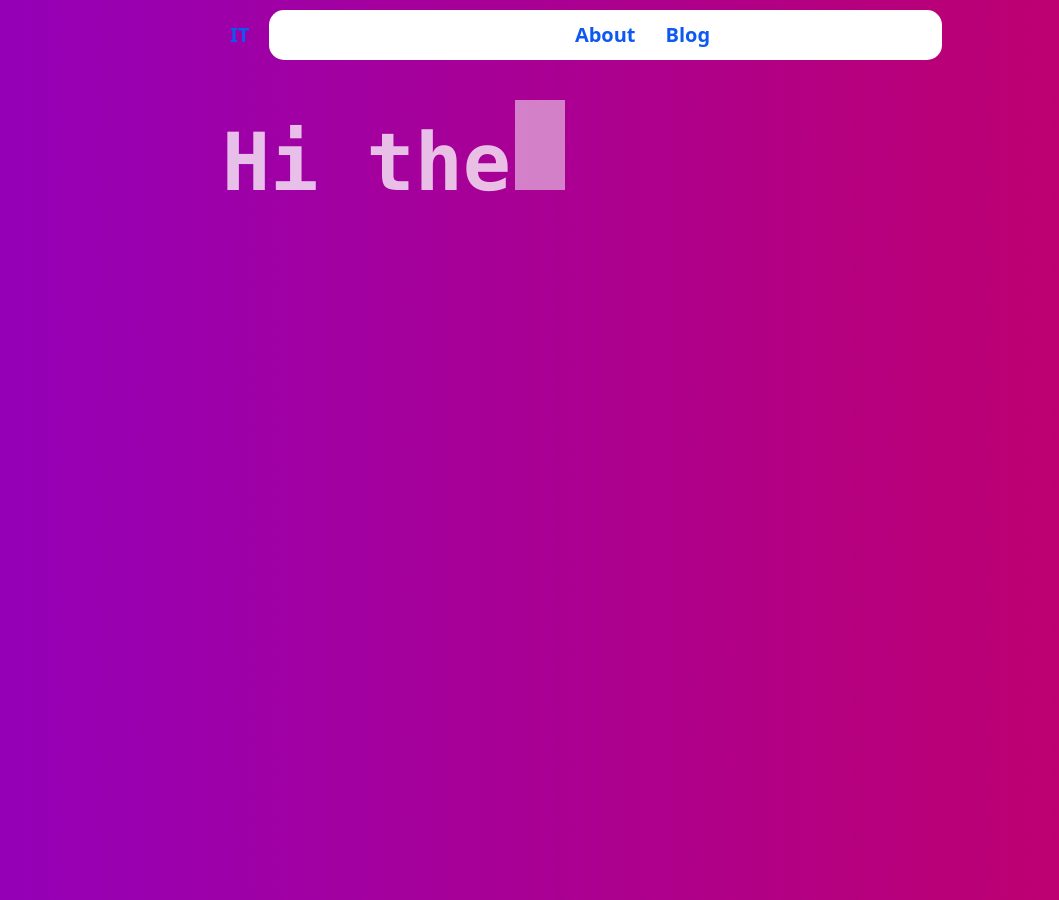
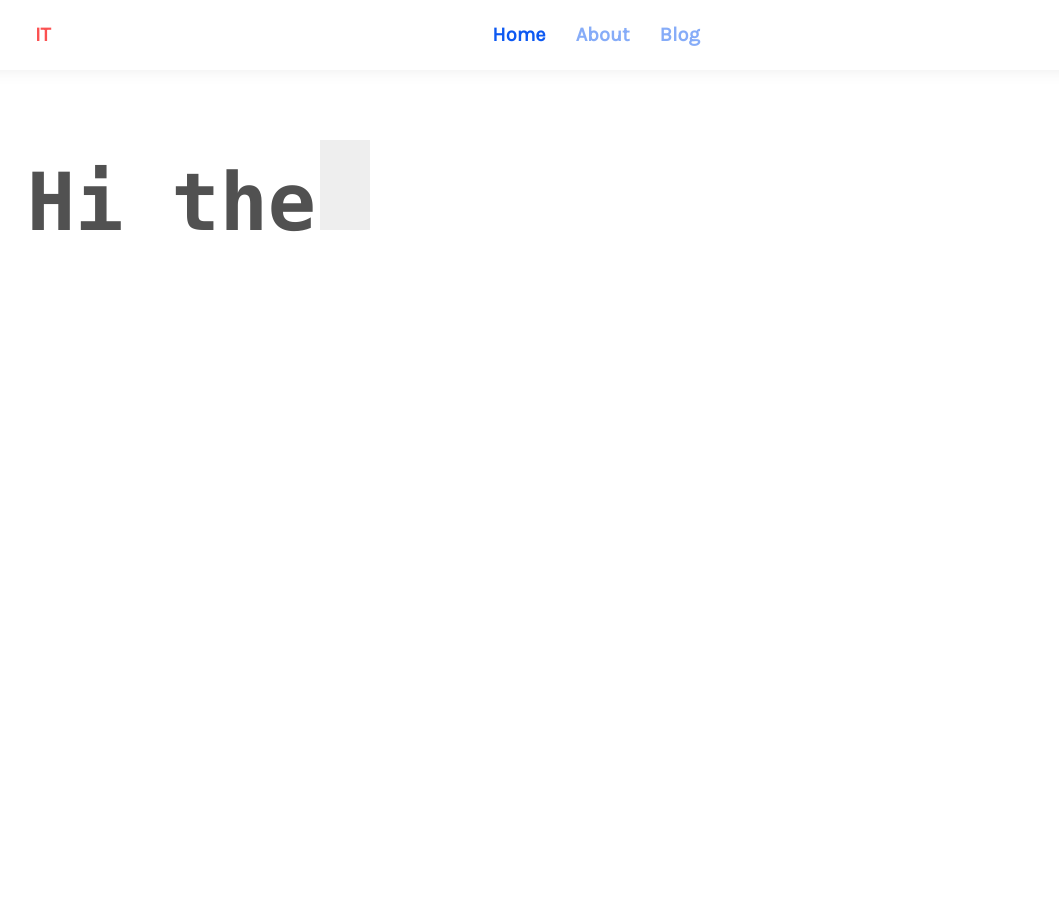
Before and after one commit to I7T5/i7t5.github.io-v1, a Jekyll site: the page built from docs/index.html, in a window 1280 px wide. Shown: the whole page, without its empty margins (58-1117 px from the left). Built offline with Jekyll 4.4.1, drawn with Linux system fonts in a browser that asks for light colours; some web fonts are replaced.

Commit message:
modified:   docs/_layouts/home.html 	modified:   docs/assets/css/home.css 	modified:   docs/assets/css/lanyon.css 	modified:   docs/assets/css/poole.css

```diff
--- a/docs/_layouts/home.html
+++ b/docs/_layouts/home.html
@@ -1,8 +1,10 @@
 <!DOCTYPE html>
-<html lang="en-us" class="animated-rnb-gradient">
+<html lang="en-us">
 
   {% include head.html %}
 
   {{ content }}
 
+
+
 </html>
--- a/docs/assets/css/home.css
+++ b/docs/assets/css/home.css
@@ -81,6 +81,8 @@
 .typing-container {
   display: flex;
   place-content: top left;
+  margin-top: 2rem;
+  margin-bottom: 2rem;
 }
 @media (max-width: 576px) {
   .typing-container {
@@ -107,9 +109,14 @@
   display: inline-block;
   width: 2.5rem;
   height: 4.5rem;
-  background-color: rgba(255, 255, 255, .5);
+  background-color: #0001;
   margin-left: 4px;
   animation: blink .6s linear infinite alternate;
+}
+@media (prefers-color-scheme: dark) {
+  .typing-cursor {
+    background-color: #fff2;
+  }
 }
 .typing-cursor.typing {
   animation: none;
--- a/docs/assets/css/lanyon.css
+++ b/docs/assets/css/lanyon.css
@@ -169,16 +169,16 @@
  * Center the page content.
  */
 
-.container {
+.container.content {
   max-width: 28rem;
 }
 @media (min-width: 38em) {
-  .container {
+  .container.content {
     max-width: 32rem;
   }
 }
 @media (min-width: 56em) {
-  .container {
+  .container.content {
     max-width: 38rem;
   }
 }
@@ -245,7 +245,7 @@
   --bs-navbar-toggler-focus-width: 0;
   --bs-navbar-toggler-transition: 0;
   background-color: var(--bs-body-bg);
-  box-shadow: 0 5px 15px rgba(0,0,0,.05);
+  box-shadow: 0 -10px 25px #0003;
 }
 .navbar .navbar-brand {
   font-size: 1rem;
@@ -261,7 +261,7 @@
 .navbar-collapse {
   border-radius: .75rem;
   background-color: var(--bs-body-bg);
-  box-shadow: 0 0 3.125rem rgba(0,0,0,.1);
+  /* box-shadow: 0 0 3.125rem rgba(0,0,0,.1); */
   padding-left: .5rem;
 }
 @media (min-width: 992px) {
@@ -273,7 +273,6 @@
 }
 .navbar-nav.mx-auto {
   padding-right: 15.5px;
-
 }
 .nav-item {
   padding: 0 .25rem;
@@ -877,6 +876,10 @@
     color: #fb5151;
   }
 
+  .navbar {
+    background-color: var(--bs-body-bg-dark);
+    box-shadow: 0 -10px 25px #fff2;
+  }
   @media (max-width: 992px) {
     .navbar-collapse {
       background-color: var(--bs-body-bg-dark);
@@ -944,7 +947,6 @@
   .post-title > a:focus {
     color: var(--bs-body-color-dark);
     text-decoration: underline;
-    text-decoration-style: ;
   }
 
 }
--- a/docs/assets/css/poole.css
+++ b/docs/assets/css/poole.css
@@ -287,13 +287,13 @@
  * Center the page content.
  */
 
-.container {
+/* .container {
   max-width: 38rem;
   padding-left:  1rem;
   padding-right: 1rem;
   margin-left:  auto;
   margin-right: auto;
-}
+} */
 
 
 /*
```
